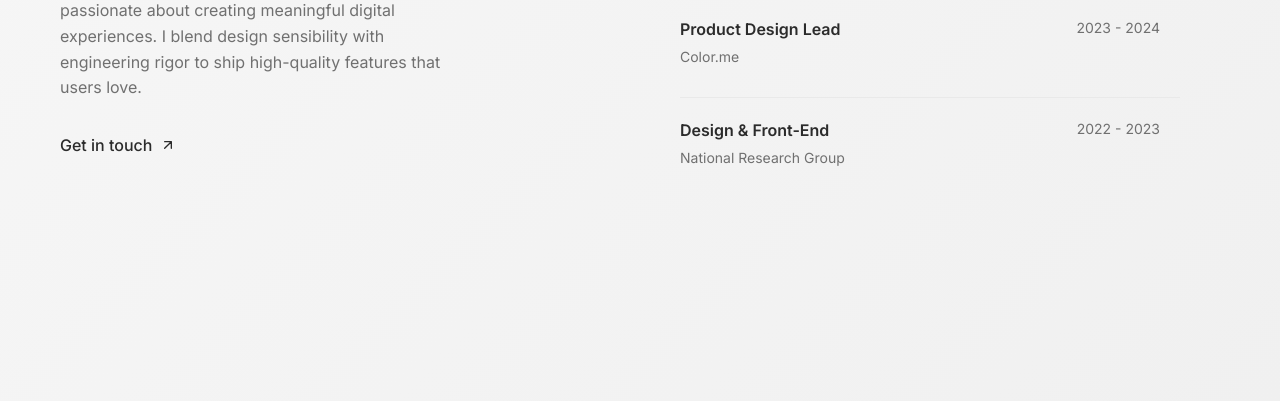
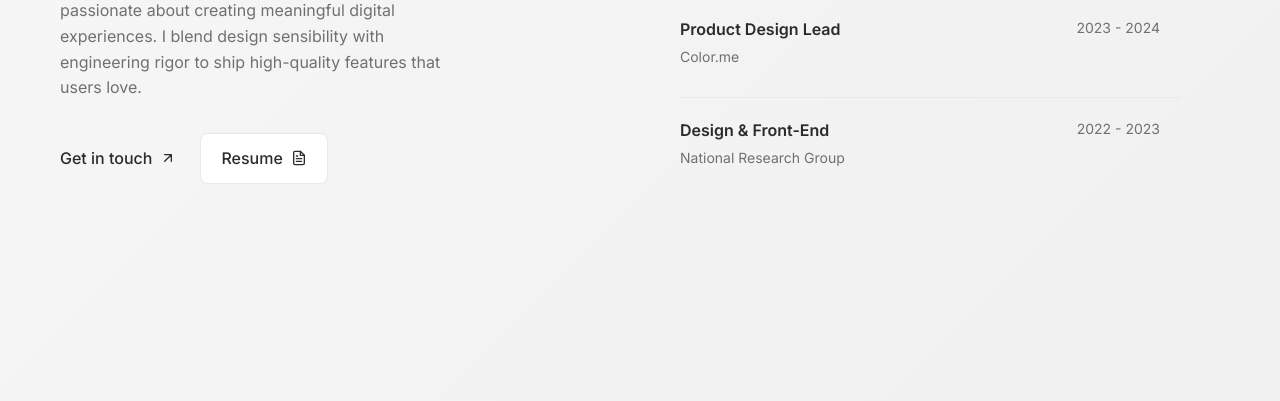
Before and after one commit to Jpham111/Jpham.portfolio, a plain HTML site: page about.html in a window 1280 px wide. Shown: the part 399-800 px from the top of the page. Drawn offline with Linux system fonts and the light colour scheme.

Commit message:
Add interactive resume button and update all email links to jay.pham25@gmail.com

```diff
--- a/about.html
+++ b/about.html
@@ -43,12 +43,24 @@
                             I'm a product designer based in San Francisco, passionate about creating meaningful digital experiences.
                             I blend design sensibility with engineering rigor to ship high-quality features that users love.
                         </p>
-                        <a href="mailto:you@example.com" class="contact-cta">
-                            Get in touch
-                            <svg width="16" height="16" viewBox="0 0 24 24" fill="none" aria-hidden="true">
-                                <path d="M7 17L17 7M17 7H7M17 7V17" stroke="currentColor" stroke-width="2" stroke-linecap="round" stroke-linejoin="round"/>
-                            </svg>
-                        </a>
+                        <div class="about-actions">
+                            <a href="mailto:jay.pham25@gmail.com" class="contact-cta">
+                                Get in touch
+                                <svg width="16" height="16" viewBox="0 0 24 24" fill="none" aria-hidden="true">
+                                    <path d="M7 17L17 7M17 7H7M17 7V17" stroke="currentColor" stroke-width="2" stroke-linecap="round" stroke-linejoin="round"/>
+                                </svg>
+                            </a>
+                            <a href="resume.pdf" class="resume-button" target="_blank" rel="noopener noreferrer">
+                                Resume
+                                <svg width="16" height="16" viewBox="0 0 24 24" fill="none" aria-hidden="true">
+                                    <path d="M14 2H6a2 2 0 0 0-2 2v16a2 2 0 0 0 2 2h12a2 2 0 0 0 2-2V8z" stroke="currentColor" stroke-width="2" stroke-linecap="round" stroke-linejoin="round"/>
+                                    <polyline points="14,2 14,8 20,8" stroke="currentColor" stroke-width="2" stroke-linecap="round" stroke-linejoin="round"/>
+                                    <line x1="16" y1="13" x2="8" y2="13" stroke="currentColor" stroke-width="2" stroke-linecap="round" stroke-linejoin="round"/>
+                                    <line x1="16" y1="17" x2="8" y2="17" stroke="currentColor" stroke-width="2" stroke-linecap="round" stroke-linejoin="round"/>
+                                    <polyline points="10,9 9,9 8,9" stroke="currentColor" stroke-width="2" stroke-linecap="round" stroke-linejoin="round"/>
+                                </svg>
+                            </a>
+                        </div>
                     </div>
 
                     <div class="work-experience">
@@ -114,7 +126,7 @@
                 <div class="footer-cta">
                     <h3>Contact</h3>
                     <h2>Let's start creating together</h2>
-                    <a href="mailto:you@example.com" class="footer-cta-button">
+                    <a href="mailto:jay.pham25@gmail.com" class="footer-cta-button">
                         Let's talk
                         <svg width="16" height="16" viewBox="0 0 24 24" fill="none" aria-hidden="true">
                             <path d="M7 17L17 7M17 7H7M17 7V17" stroke="currentColor" stroke-width="2" stroke-linecap="round" stroke-linejoin="round"/>
@@ -129,7 +141,7 @@
                         <a href="index.html#work">Work</a>
                         <a href="about.html">About</a>
                         <a href="radio.html">Radio</a>
-                        <a href="mailto:you@example.com">Contact</a>
+                        <a href="mailto:jay.pham25@gmail.com">Contact</a>
                     </div>
 
                     <div class="footer-social">
--- a/styles.css
+++ b/styles.css
@@ -773,6 +773,13 @@ video {
   max-width: 400px;
 }
 
+.about-actions {
+  display: flex;
+  gap: 24px;
+  align-items: center;
+  flex-wrap: wrap;
+}
+
 .contact-cta {
   display: inline-flex;
   align-items: center;
@@ -782,12 +789,33 @@ video {
   font-size: 16px;
   text-decoration: none;
   transition: color 0.2s ease;
-  margin-right: 24px;
-  margin-bottom: 8px;
 }
 
 .contact-cta:hover {
   color: var(--accent);
+}
+
+.resume-button {
+  display: inline-flex;
+  align-items: center;
+  gap: 8px;
+  color: var(--text);
+  font-weight: 500;
+  font-size: 16px;
+  text-decoration: none;
+  padding: 12px 20px;
+  border: 1px solid var(--border);
+  border-radius: 8px;
+  background: #fff;
+  transition: all 0.2s ease;
+}
+
+.resume-button:hover {
+  background: var(--accent);
+  color: #fff;
+  border-color: var(--accent);
+  transform: translateY(-1px);
+  box-shadow: 0 4px 12px rgba(255, 178, 62, 0.3);
 }
 
 .work-experience {
@@ -881,6 +909,17 @@ video {
   .experience-years {
     margin-left: 0;
     margin-top: 4px;
+  }
+
+  .about-actions {
+    flex-direction: column;
+    align-items: flex-start;
+    gap: 16px;
+  }
+
+  .resume-button {
+    width: 100%;
+    justify-content: center;
   }
 }
 
```
Also changed, not shown: index.html (+3 -3 lines).
